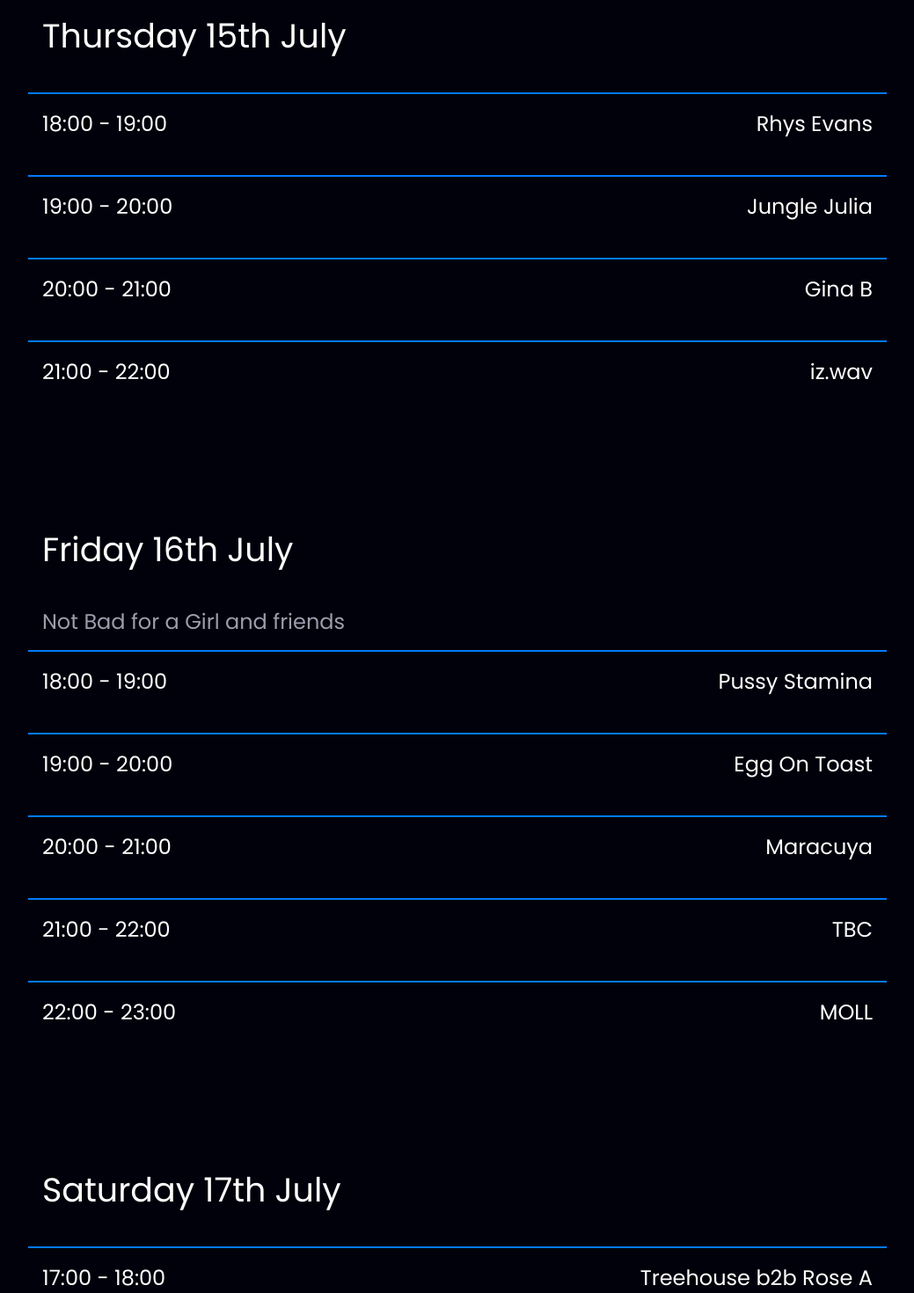
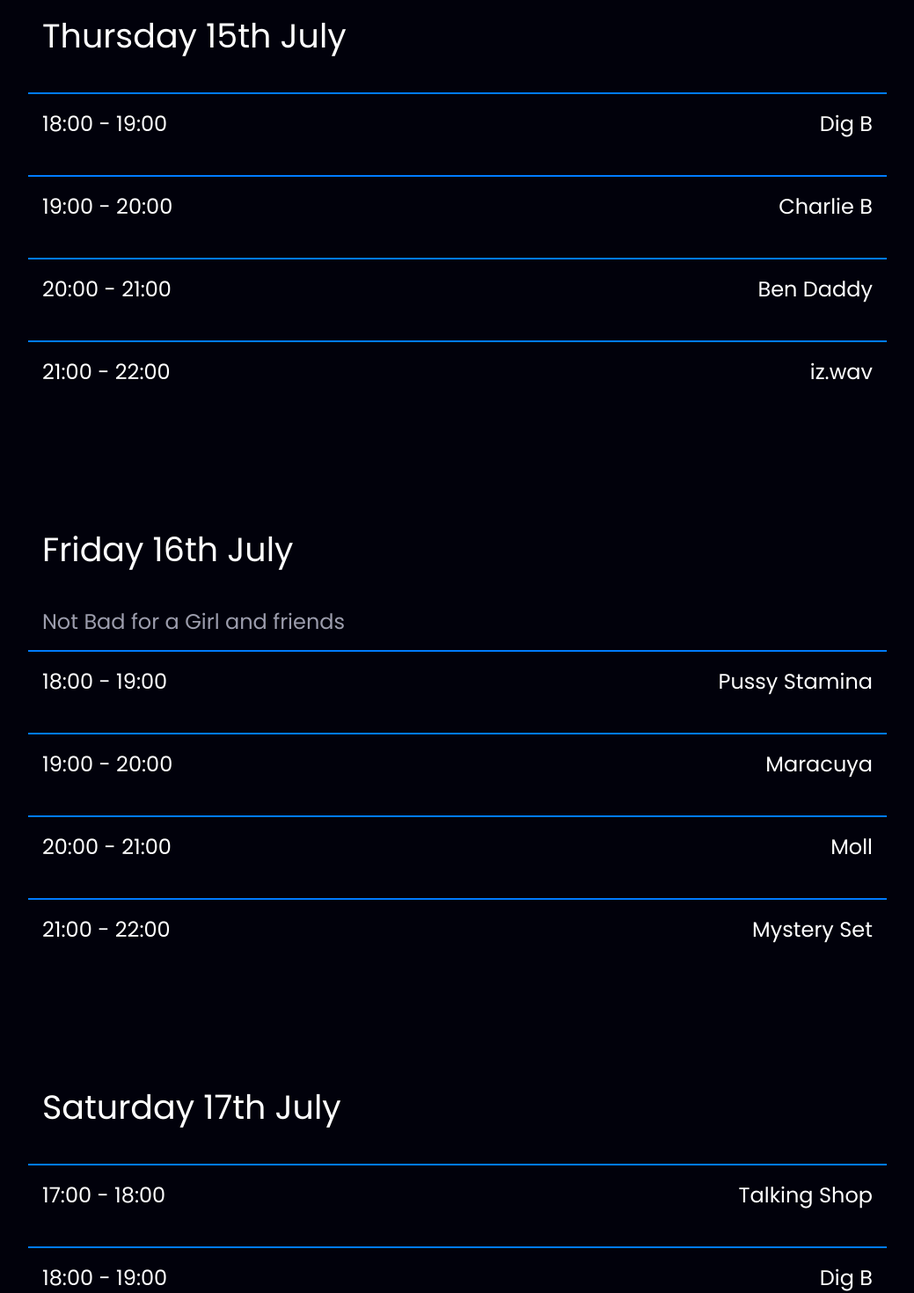
Before and after one commit to katiemhughes/radio-website, a React (Create React App) app: page / in a window 1280 px wide. Shown: the part 1080-2550 px from the top of the page at 88% size, without its empty margins (120-1159 px from the left). Built offline with nearby package versions, Linux system fonts and the light colour scheme.

Commit message:
schedule update

```diff
--- a/src/components/schedule/Schedule.js
+++ b/src/components/schedule/Schedule.js
@@ -23,15 +23,15 @@ const Schedule = () => {
                 /> */}
                 <ScheduleItem
                     showTime="18:00 - 19:00"
-                    showName="Rhys Evans"
+                    showName="Dig B"
                 />
                 <ScheduleItem
                     showTime="19:00 - 20:00"
-                    showName="Jungle Julia"
+                    showName="Charlie B"
                 />
                 <ScheduleItem
                     showTime="20:00 - 21:00"
-                    showName="Gina B"
+                    showName="Ben Daddy"
                 />
                 <ScheduleItem
                     showTime="21:00 - 22:00"
@@ -59,20 +59,20 @@ const Schedule = () => {
                 />
                 <ScheduleItem
                     showTime="19:00 - 20:00"
-                    showName="Egg On Toast"
+                    showName="Maracuya"
                 />
                 <ScheduleItem
                     showTime="20:00 - 21:00"
-                    showName="Maracuya"
+                    showName="Moll"
                 />
                 <ScheduleItem
                     showTime="21:00 - 22:00"
-                    showName="TBC"
+                    showName="Mystery Set"
                 />
-                <ScheduleItem
+                {/* <ScheduleItem
                     showTime="22:00 - 23:00"
                     showName="MOLL"
-                />
+                /> */}
             </table>
             <table className="schedule-table">
                 <ScheduleDate
@@ -80,11 +80,11 @@ const Schedule = () => {
                 />
                 <ScheduleItem
                     showTime="17:00 - 18:00"
-                    showName="Treehouse b2b Rose A"
+                    showName="Talking Shop"
                 />
                 <ScheduleItem
                     showTime="18:00 - 19:00"
-                    showName="Charlie B"
+                    showName="Dig B"
                 />
                 <ScheduleItem
                     showTime="19:00 - 20:00"
@@ -98,10 +98,10 @@ const Schedule = () => {
                     showTime="21:00 - 22:00"
                     showName="Kiss Me Again"
                 />
-                <ScheduleItem
+                {/* <ScheduleItem
                     showTime="22:00 - 23:00"
                     showName="TBC"
-                />
+                /> */}
             </table>
         </div>
     )
```
